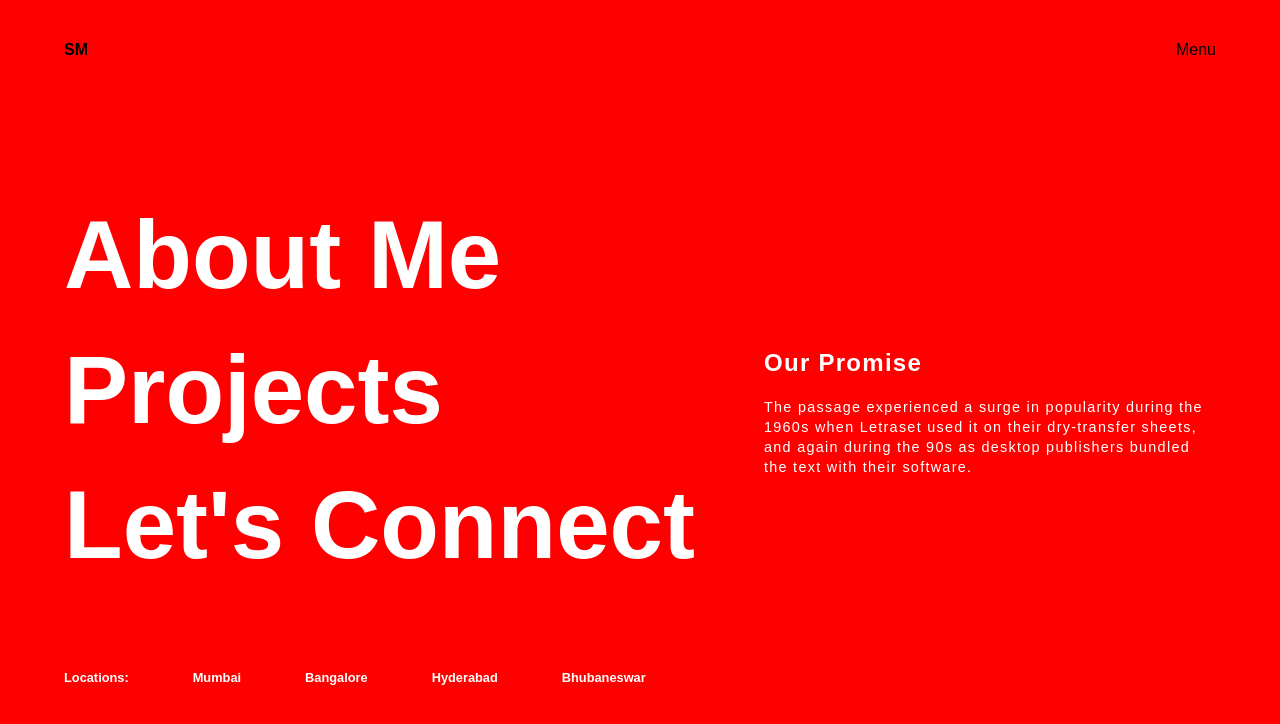
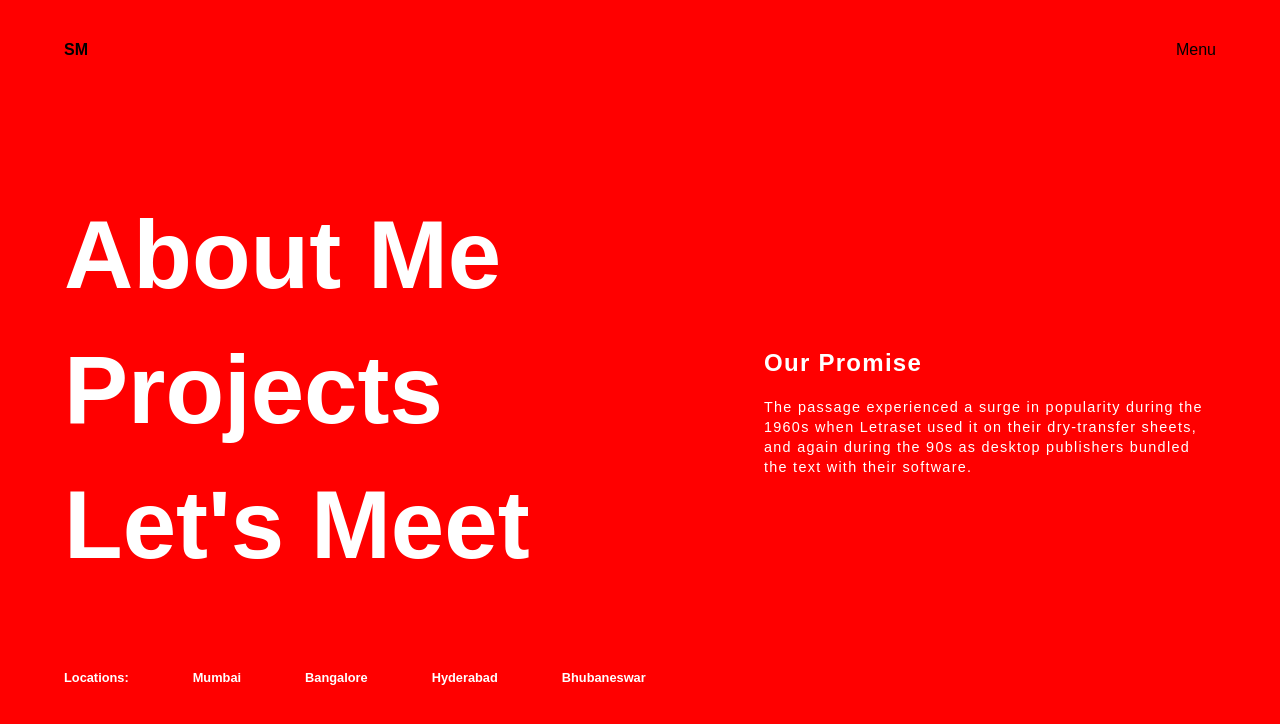
Before and after one commit to Subhampreet/Brand_Portfolio, a Next.js app: page / in a window 1280 px wide. Both pictures are taken after a click on the button "Menu". Shown: the top 724 px of the page. Built offline with nearby package versions, Linux system fonts and the light colour scheme.

Commit message:
Bug Fix : 0.0.2 Menu Issue Fix (Dynamic Menu)

```diff
--- a/src/components/Header/Hamburger.js
+++ b/src/components/Header/Hamburger.js
@@ -1,9 +1,8 @@
-import React, {useEffect, useRef,useState} from 'react';
+import React, { useEffect, useRef, useState } from 'react';
 import Link from 'next/link';
 import { withRouter } from 'next/router';
 
-function Hamburger({state, router}) {
-
+function Hamburger({ state, router }) {
   let menu = useRef(null);
   let revealMenu = useRef(null);
   let revealMenuBackground = useRef(null);
@@ -13,38 +12,68 @@ function Hamburger({state, router}) {
   let line3 = useRef(null);
   let info = useRef(null);
 
-  const [route, setRoute] = useState(router.pathname)
+  const [route, setRoute] = useState(router.pathname);
+
+  const menuItems = [
+    {
+      route: '/about',
+      href: '/about',
+      name: 'About Me',
+      ref: line1,
+      className: 'menu-item',
+    },
+    {
+      route: '/projects',
+      href: '/projects',
+      name: 'Projects',
+      ref: line2,
+      className: 'menu-item',
+    },
+    {
+      route: '/contact',
+      href: '/contact',
+      name: "Let's Meet",
+      ref: line3,
+      className: 'menu-item',
+    },
+  ];
 
   useEffect(() => {
-    setRoute(router.pathname)
-    console.log(route)
-  })
+    setRoute(router.pathname);
+    //console.log(route)
+  });
+
+  // useEffect(() => {
+  //   if(router.pathname === route && state.clicked === true) {
+  //     menu.current.style.display = "none";
+  //     // state.clicked = !state.clicked;
+  //     //console.log(state)
+  //   }
+  // })
 
   useEffect(() => {
-    if(router.pathname === route && state.clicked === true) {
-      menu.current.style.display = "none";
-      // state.clicked = !state.clicked;
-      console.log(state)
+    if (state.clicked === false) {
+      // close our Menu
+      menu.current.style.display = 'none';
+    } else if (
+      state.clicked === true ||
+      (state.clicked === true && state.inital === null)
+    ) {
+      // open our menu
+      menu.current.style.display = 'block';
     }
-  })
-
-
-  useEffect(() => {
-    if(state.clicked === false && state.menuName === "Close"){
-      // close our Menu
-      menu.current.style.display = "none";
-    } else if (state.clicked === true || state.clicked === true && state.inital === null){
-      // open our menu
-      menu.current.style.display="block";
-    } else if(state.clicked === false && state.menuName === "Menu"){
-      menu.current.style.display="block";
-    }
-    console.log(state)
-  },[state.menuName])
+    // else if (state.clicked === false && state.menuName === "Menu" && router.pathname === route){
+    //   menu.current.style.display="block";
+    // }
+    //console.log(state)
+  });
 
   return (
-    <div ref = {menu} className="hamburger-menu">
-      <div ref = {revealMenuBackground} className="menu-secondary-background-color"></div>
+    <div ref={menu} className="hamburger-menu">
+      <div
+        ref={revealMenuBackground}
+        className="menu-secondary-background-color"
+      ></div>
       <div ref={revealMenu} className="menu-layer">
         <div className="menu-city-background"></div>
         <div className="container">
@@ -52,24 +81,48 @@ function Hamburger({state, router}) {
             <div className="menu-links">
               <nav>
                 <ul>
-                  <li>
-                    <Link ref={line1} href="/about" className='menu-item'>About Me</Link>
+                  {
+                    menuItems
+                    .filter(menuItem => menuItem.route !== route)
+                    .map(( menuItem, index ) => (
+                      <li key={index}>
+                        <Link
+                          ref={menuItem.ref}
+                          href={menuItem.href}
+                          className={menuItem.className}
+                        >
+                          {menuItem.name}
+                        </Link>
+                      </li>
+                    ))
+                  }
+                  {/* <li>
+                    <Link ref={line1} href="/about" className="menu-item">
+                      About Me
+                    </Link>
                   </li>
                   <li>
-                    <Link ref={line2} href="/projects" className='menu-item'>Projects</Link>
+                    <Link ref={line2} href="/projects" className="menu-item">
+                      Projects
+                    </Link>
                   </li>
                   <li>
-                    <Link ref={line3} href="/contact" className='menu-item'>Let's Connect</Link>
-                  </li>
+                    <Link ref={line3} href="/contact" className="menu-item">
+                      Let's Connect
+                    </Link>
+                  </li> */}
                 </ul>
               </nav>
               <div ref={info} className="info">
                 <h3>Our Promise</h3>
                 <p>
-                  The passage experienced a surge in popularity during the 1960s when Letraset used it on their dry-transfer sheets, and again during the 90s as desktop publishers bundled the text with their software.
+                  The passage experienced a surge in popularity during the 1960s
+                  when Letraset used it on their dry-transfer sheets, and again
+                  during the 90s as desktop publishers bundled the text with
+                  their software.
                 </p>
               </div>
-              <div className='locations'>
+              <div className="locations">
                 Locations:
                 <span>Mumbai</span>
                 <span>Bangalore</span>
--- a/src/components/Header/Header.js
+++ b/src/components/Header/Header.js
@@ -37,6 +37,7 @@ function Header({router}) {
             menuName :"Close",
         });
         // console.log(3);
+        console.log(state)
     }
   }
 
```
